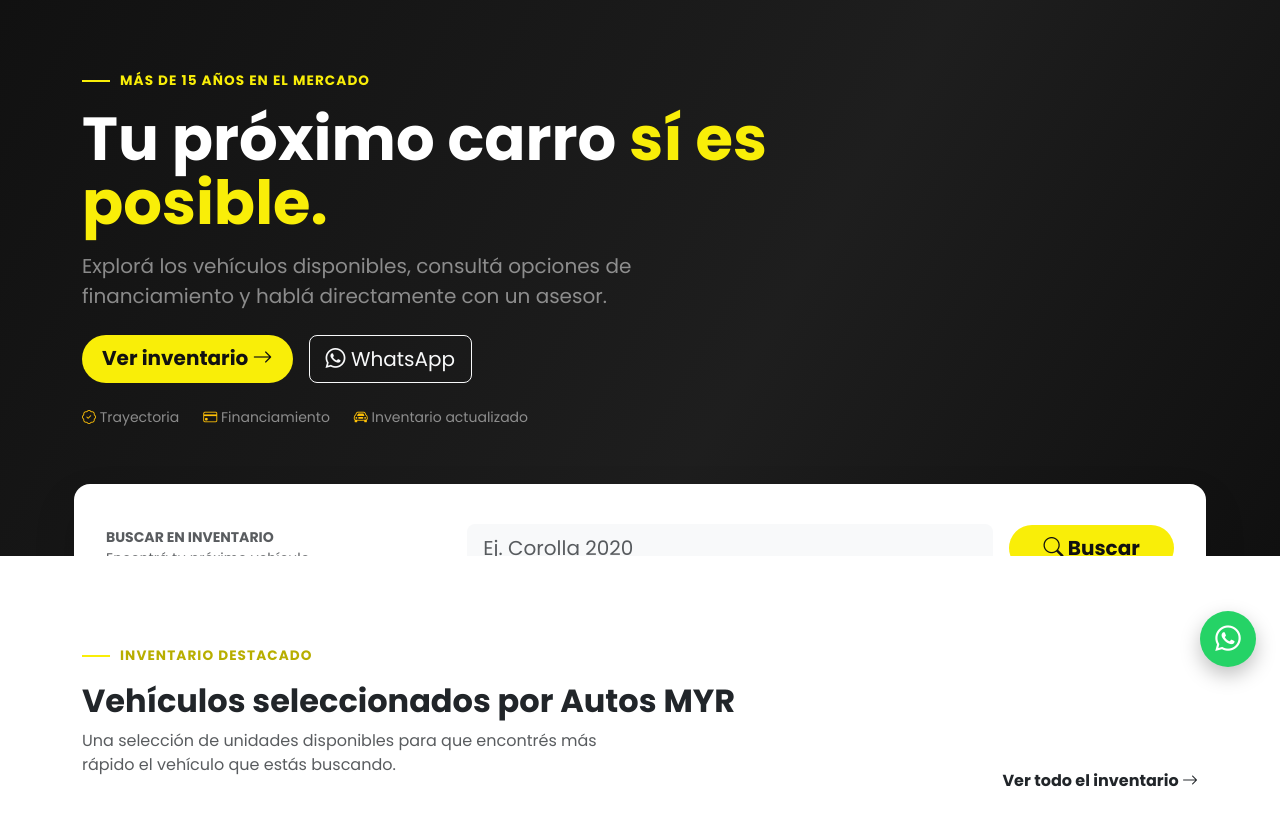
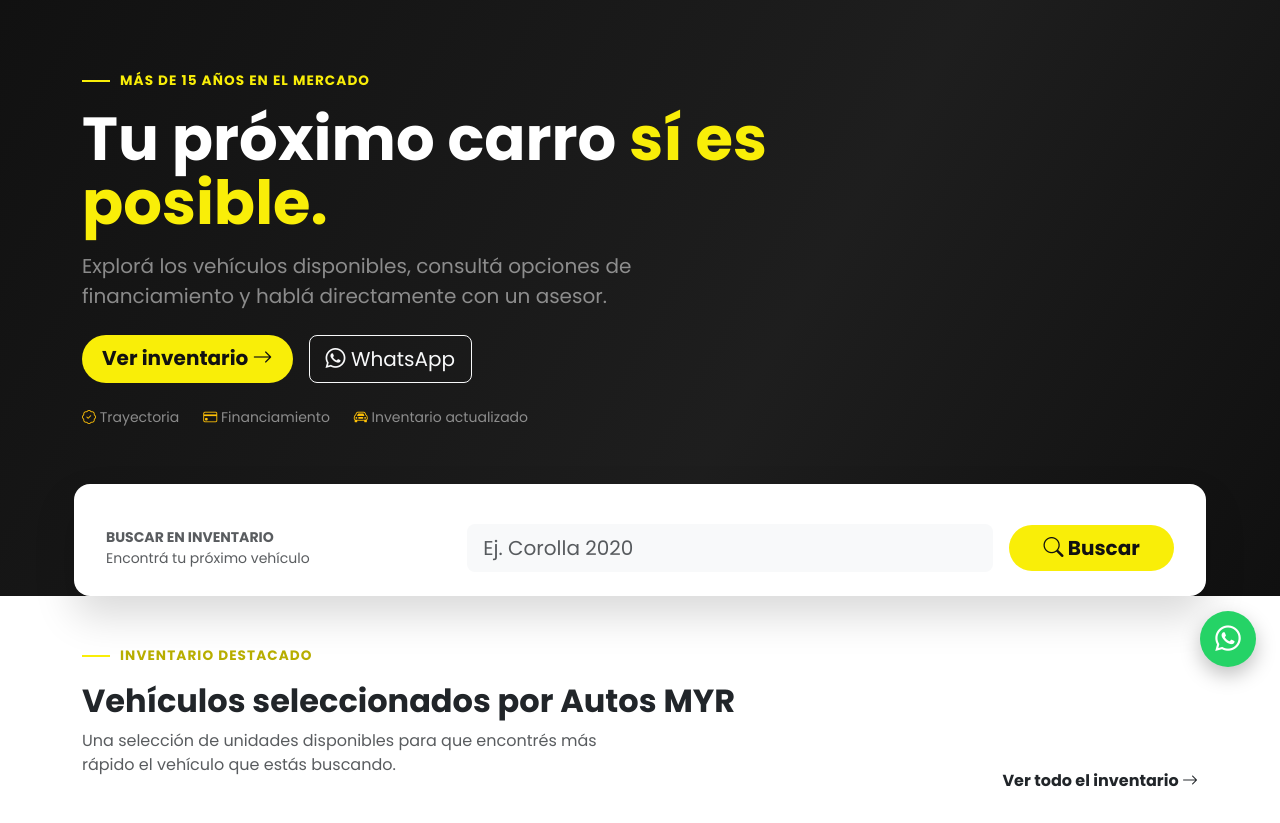
Before and after one commit to UWSVertex/project_madrugadao, a Django app: page / in a window 1280 px wide. Shown: the part 109-932 px from the top of the page. Run offline with Django 5.2, Linux system fonts and the light colour scheme; data that the repository does not hold is empty.

Commit message:
Fix hero search card being clipped/covered on home page
The floating search card used a negative margin to overlap the hero
and featured-inventory sections, but .hero had overflow:hidden which
clipped the bottom half of the card, and the next section then
painted over what remained. Removed overflow:hidden from .hero and
gave the search card wrapper its own stacking context (z-index) so
it now renders fully on top of both sections.

Co-authored-by: Copilot <223556219+Copilot@users.noreply.github.com>

```diff
--- a/static/css/style.css
+++ b/static/css/style.css
@@ -111,7 +111,6 @@ h1, h2, h3, h4, h5, .fw-bold {
     position: relative;
     background: linear-gradient(120deg, #111 0%, #1e1e1e 60%, #101010 100%);
     color: #fff;
-    overflow: hidden;
 }
 .hero__eyebrow {
     color: var(--myr-yellow);
@@ -134,6 +133,10 @@ h1, h2, h3, h4, h5, .fw-bold {
 }
 .hero .highlight {
     color: var(--myr-yellow);
+}
+.hero-search-wrap {
+    position: relative;
+    z-index: 2;
 }
 .hero-search {
     background: #fff;
--- a/templates/carlisting/home.html
+++ b/templates/carlisting/home.html
@@ -29,7 +29,7 @@
         </div>
     </div>
 
-    <div class="container" style="margin-bottom:-40px;">
+    <div class="container hero-search-wrap" style="margin-bottom:-40px;">
         <form method="get" action="{% url 'carlisting:car_list' %}" class="hero-search p-4 row g-3 align-items-center">
             <div class="col-md-4">
                 <div class="fw-bold small text-uppercase text-muted">Buscar en inventario</div>
```
